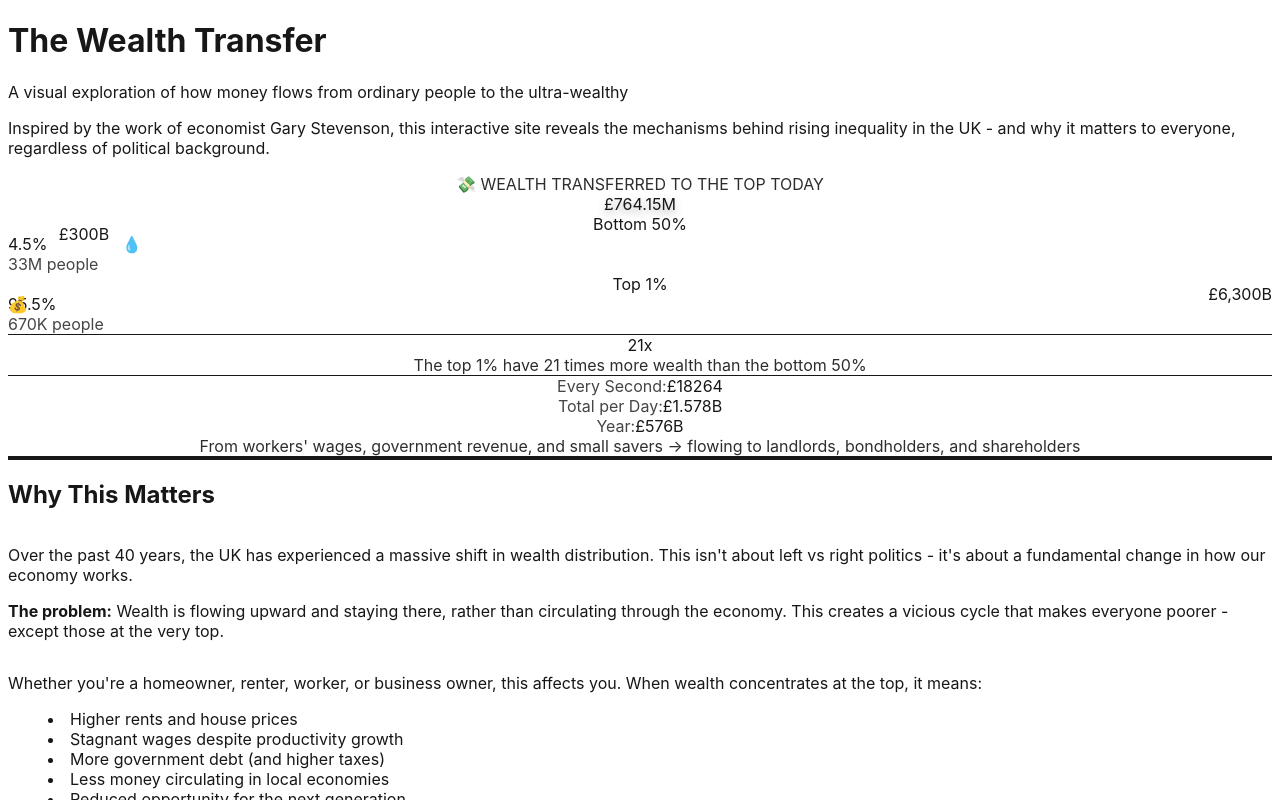
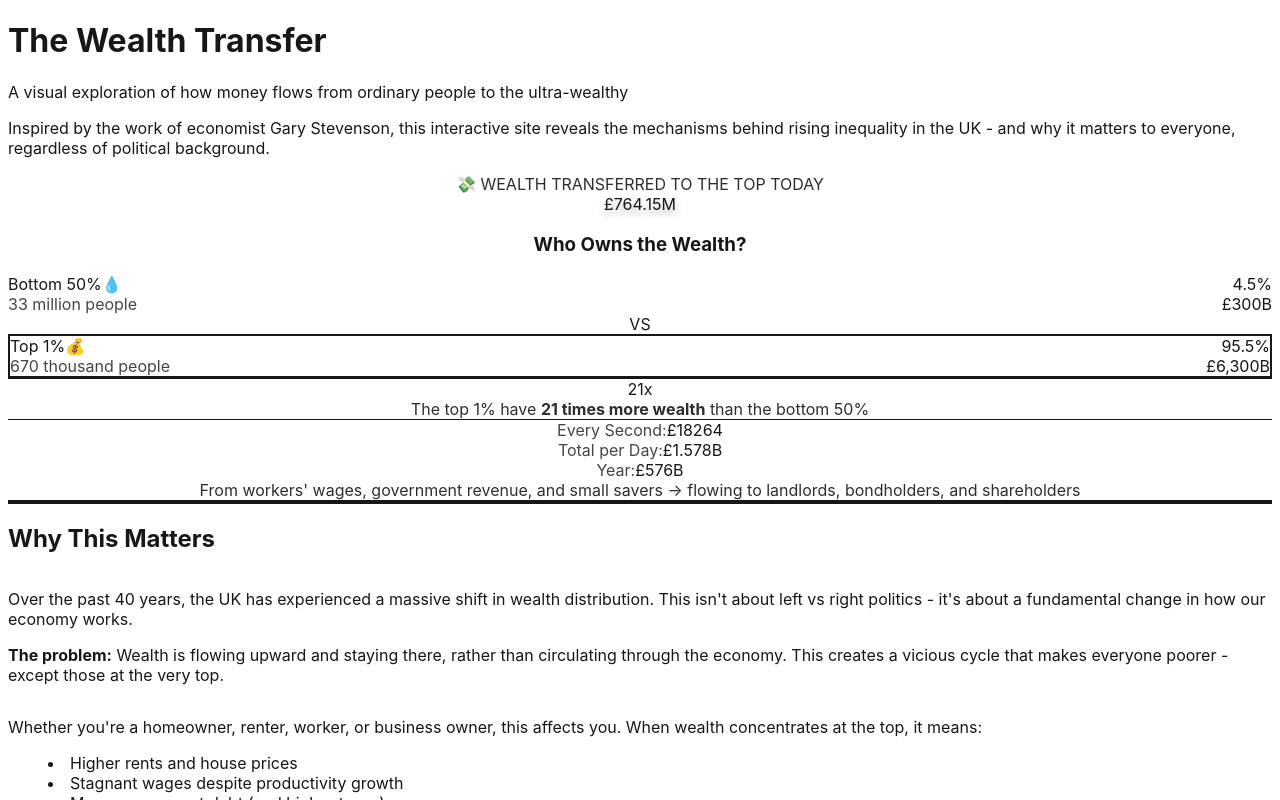
Before and after one commit to oh-moore/wealth-inequality-visualizer, a Next.js app: page /wealth-inequality-visualizer/ in a window 1280 px wide. Shown: the top 800 px of the page. Built offline with nearby package versions, Linux system fonts and the light colour scheme.

Commit message:
Redesign ticker for clarity: card-based layout with clear visual separation

```diff
--- a/components/WealthTransferTicker.tsx
+++ b/components/WealthTransferTicker.tsx
@@ -82,58 +82,63 @@ export default function WealthTransferTicker() {
             </div>
           </div>
 
-          {/* Visual Wealth Pool Comparison - Responsive Bar Chart */}
-          <div className="my-6 md:my-10 max-w-6xl mx-auto">
-            <div className="relative space-y-6 md:space-y-8">
-              {/* Bottom 50% - Tiny Bar */}
-              <div>
-                <div className="flex flex-col sm:flex-row sm:items-center gap-2 sm:gap-3 md:gap-4">
-                  <div className="text-base md:text-lg font-bold sm:w-24 md:w-32">Bottom 50%</div>
-                  <div className="flex-1 relative h-12 sm:h-14 md:h-16">
-                    <div
-                      className="absolute left-0 h-full bg-gradient-to-r from-blue-400 to-blue-500 rounded-r-lg flex items-center justify-end pr-2 sm:pr-3 md:pr-4 shadow-lg transition-all"
-                      style={{ width: '8%', minWidth: '60px' }}
-                    >
-                      <span className="text-white font-bold text-xs sm:text-sm whitespace-nowrap">£300B</span>
+          {/* Visual Wealth Pool Comparison - Clear and Clean */}
+          <div className="my-6 md:my-10 max-w-6xl mx-auto bg-black/20 rounded-2xl p-4 sm:p-6 md:p-8">
+            <h3 className="text-lg sm:text-xl font-bold mb-6 text-center">Who Owns the Wealth?</h3>
+
+            <div className="space-y-8">
+              {/* Bottom 50% */}
+              <div className="bg-white/10 rounded-xl p-4 sm:p-6 backdrop-blur-sm">
+                <div className="flex items-center justify-between mb-4">
+                  <div>
+                    <div className="text-2xl sm:text-3xl font-bold flex items-center gap-2">
+                      <span>Bottom 50%</span>
+                      <span className="text-xl">💧</span>
                     </div>
-                    <div className="absolute left-0 top-0 bottom-0 flex items-center" style={{ left: '9%' }}>
-                      <span className="text-lg sm:text-xl animate-bounce ml-1 sm:ml-2">💧</span>
-                    </div>
+                    <div className="text-sm sm:text-base opacity-80 mt-1">33 million people</div>
                   </div>
-                  <div className="text-left sm:text-right sm:w-24 md:w-32">
-                    <div className="text-xl sm:text-2xl font-bold">4.5%</div>
-                    <div className="text-xs opacity-80">33M people</div>
+                  <div className="text-right">
+                    <div className="text-3xl sm:text-4xl md:text-5xl font-bold text-blue-300">4.5%</div>
+                    <div className="text-xl sm:text-2xl font-semibold mt-1">£300B</div>
                   </div>
+                </div>
+                <div className="w-full bg-white/20 rounded-full h-3 sm:h-4 overflow-hidden">
+                  <div className="h-full bg-gradient-to-r from-blue-400 to-blue-500 rounded-full shadow-lg" style={{ width: '4.5%' }}></div>
                 </div>
               </div>
 
-              {/* Top 1% - Massive Bar */}
-              <div>
-                <div className="flex flex-col sm:flex-row sm:items-center gap-2 sm:gap-3 md:gap-4">
-                  <div className="text-base md:text-lg font-bold sm:w-24 md:w-32">Top 1%</div>
-                  <div className="flex-1 relative h-12 sm:h-14 md:h-16">
-                    <div
-                      className="absolute left-0 h-full bg-gradient-to-r from-yellow-500 via-orange-500 to-red-500 rounded-r-lg flex items-center justify-end pr-2 sm:pr-3 md:pr-4 shadow-2xl animate-pulse transition-all"
-                      style={{ width: '100%' }}
-                    >
-                      <span className="text-white font-bold text-sm sm:text-base drop-shadow-lg">£6,300B</span>
+              {/* VS Divider */}
+              <div className="text-center">
+                <div className="inline-block bg-white/20 rounded-full px-4 sm:px-6 py-2 text-base sm:text-lg font-bold backdrop-blur-sm">
+                  VS
+                </div>
+              </div>
+
+              {/* Top 1% */}
+              <div className="bg-white/10 rounded-xl p-4 sm:p-6 backdrop-blur-sm border-2 border-yellow-400/50">
+                <div className="flex items-center justify-between mb-4">
+                  <div>
+                    <div className="text-2xl sm:text-3xl font-bold flex items-center gap-2">
+                      <span>Top 1%</span>
+                      <span className="text-xl">💰</span>
                     </div>
-                    <div className="absolute right-2 sm:right-4 top-0 bottom-0 flex items-center">
-                      <span className="text-xl sm:text-2xl">💰</span>
-                    </div>
+                    <div className="text-sm sm:text-base opacity-80 mt-1">670 thousand people</div>
                   </div>
-                  <div className="text-left sm:text-right sm:w-24 md:w-32">
-                    <div className="text-xl sm:text-2xl font-bold text-yellow-300">95.5%</div>
-                    <div className="text-xs opacity-80">670K people</div>
+                  <div className="text-right">
+                    <div className="text-3xl sm:text-4xl md:text-5xl font-bold text-yellow-300">95.5%</div>
+                    <div className="text-xl sm:text-2xl font-semibold mt-1">£6,300B</div>
                   </div>
+                </div>
+                <div className="w-full bg-white/20 rounded-full h-3 sm:h-4 overflow-hidden">
+                  <div className="h-full bg-gradient-to-r from-yellow-400 via-orange-500 to-red-500 rounded-full shadow-lg animate-pulse" style={{ width: '95.5%' }}></div>
                 </div>
               </div>
 
               {/* Key stat */}
-              <div className="text-center mt-6 md:mt-8 pt-6 border-t border-white/20">
+              <div className="text-center pt-4 border-t border-white/20">
                 <div className="text-3xl sm:text-4xl md:text-5xl font-bold mb-2">21x</div>
-                <div className="text-sm md:text-base opacity-90 px-4">
-                  The top 1% have 21 times more wealth than the bottom 50%
+                <div className="text-sm sm:text-base md:text-lg opacity-90">
+                  The top 1% have <strong>21 times more wealth</strong> than the bottom 50%
                 </div>
               </div>
             </div>
```
